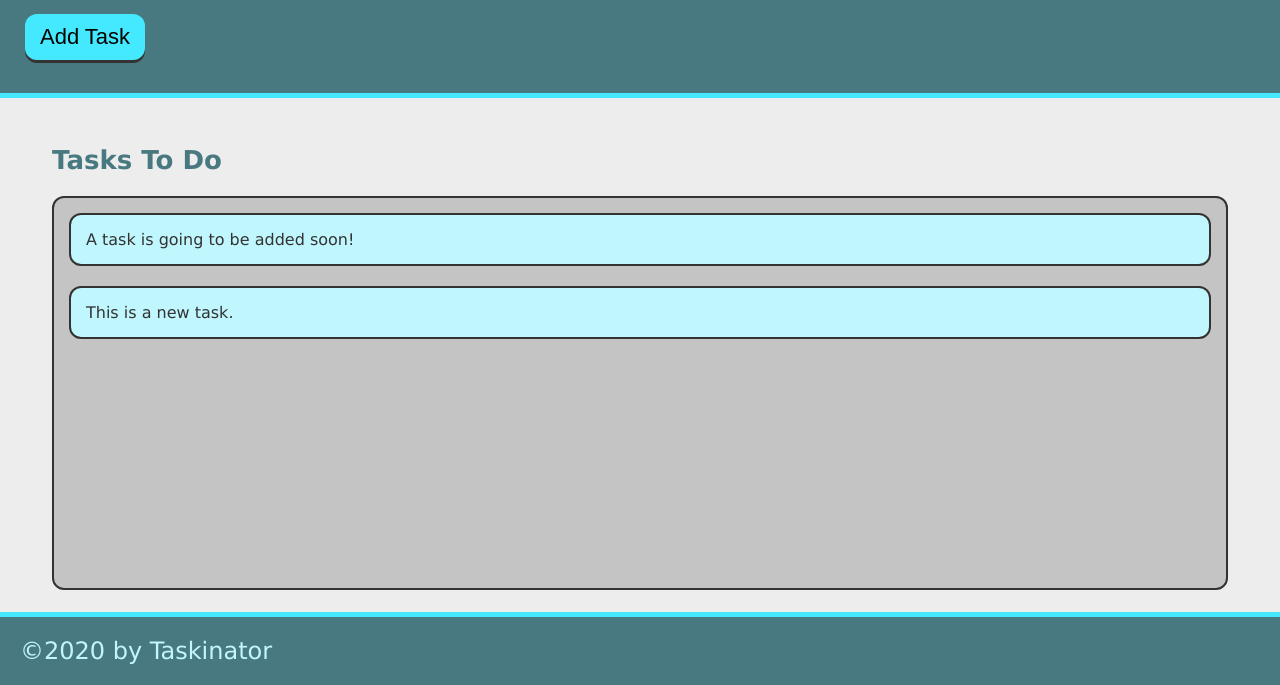
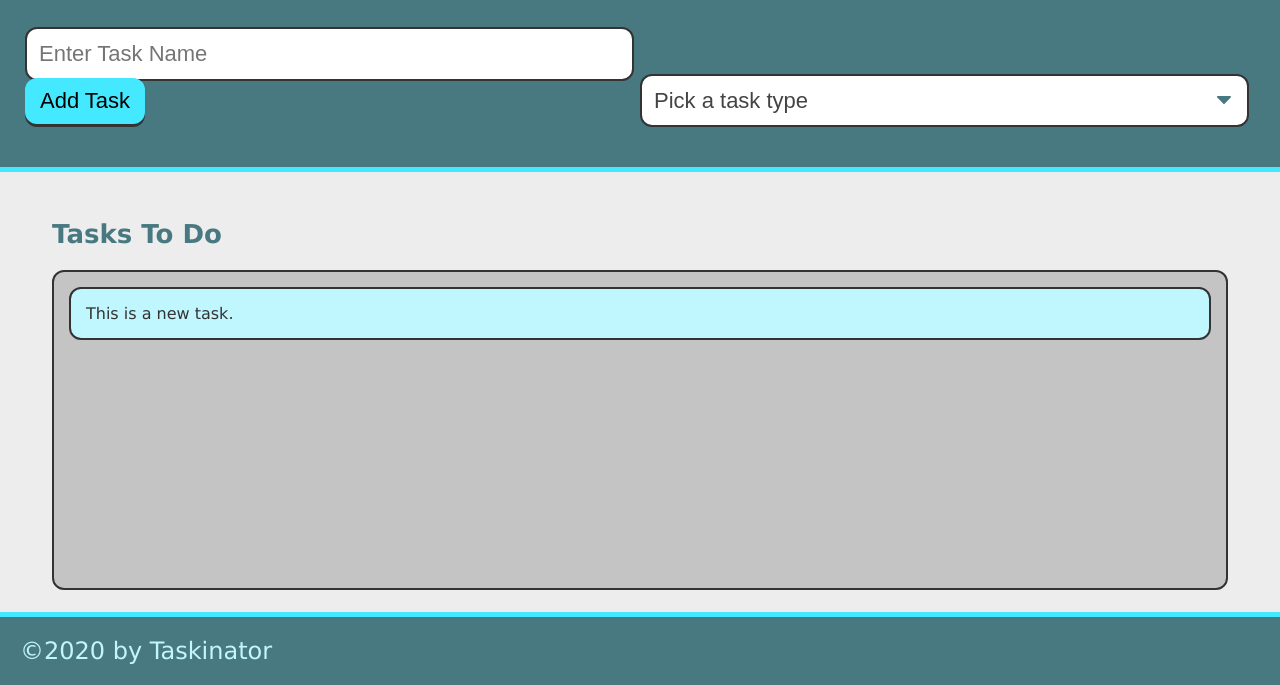
Before and after one commit to vcrod/taskinator, a plain HTML site: page index.html in a window 1280 px wide. Shown: the part 115-800 px from the top of the page. Drawn offline with Linux system fonts and the light colour scheme.

Commit message:
updated-HTML

```diff
--- a/index.html
+++ b/index.html
@@ -17,9 +17,20 @@
     <p>
       Click the button below to add a new task!
     </p>
-    <button class="btn" id="save-task">
-      Add Task
-    </button>
+    <form id="task-form">
+      <div class="form-group">
+        <input type="text" name="task-name" class="text-intput" placeholder="Enter Task Name" />
+        <button class="btn" id="save-task" type="submit">Add Task</button>
+      </div>
+      <div class="form-group">
+        <select name="task-type" class="select-dropdown">
+          <option value="" disabled selected>Pick a task type</option>
+          <option value="Print">Print</option>
+          <option value="Web">Web</option>
+          <option value="Mobile">Mobile</option>
+        </select>
+      </div>
+    </form>
   </header>
 
   <main class="page-content">
@@ -27,11 +38,8 @@
       <h2 class="list-title">
         Tasks To Do
       </h2>
-      <ul class="task-list" id="tasks-to-do">
-        <li class="task-item">
-          A task is going to be added soon!
-        </li>
-      </ul>
+      <ul class="task-list" id="tasks-to-do"></ul>
+
     </section>
 
   </main>
```
Also changed, not shown: 1 other file.
